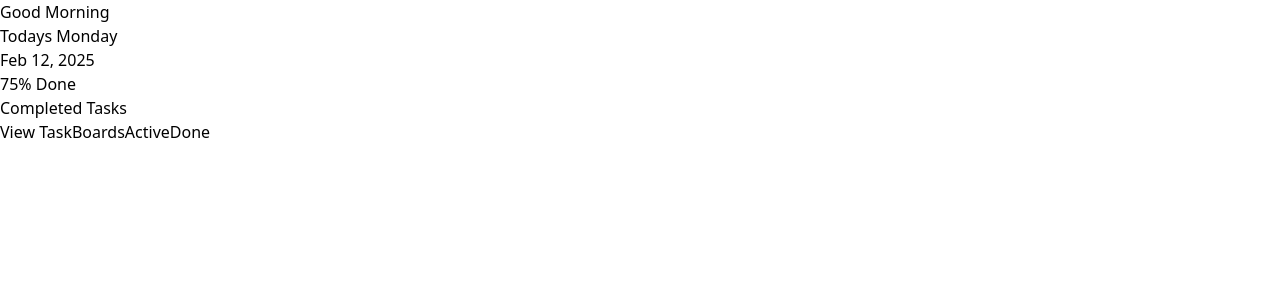
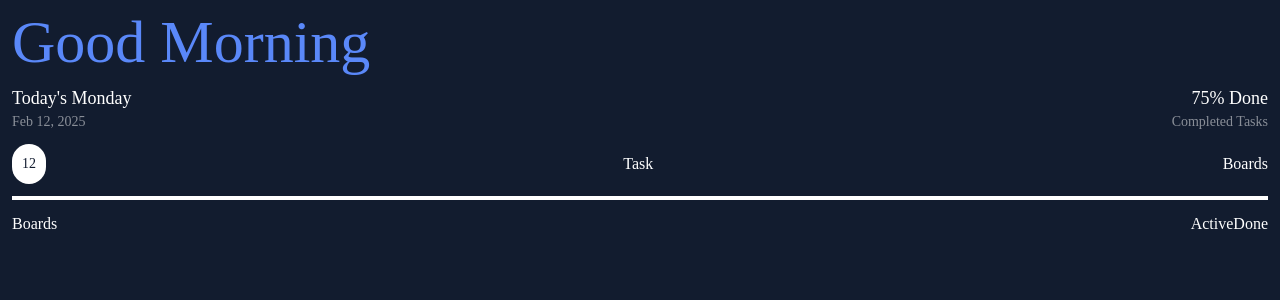
Before and after one commit to OlgaMinaievaWebDev/Mobile-Task-Manager, a React (Vite) app: page / in a window 1280 px wide. Shown: the top 300 px of the page. Built offline with nearby package versions, Linux system fonts and the light colour scheme.

Commit message:
style Main component

```diff
--- a/src/App.jsx
+++ b/src/App.jsx
@@ -3,9 +3,9 @@ import Main from "./pages/Main";
 
 function App() {
   return (
-    <div>
+    <>
       <Main />
-    </div>
+    </>
   );
 }
 
--- a/src/index.css
+++ b/src/index.css
@@ -1,5 +1,16 @@
 @import "tailwindcss";
 
+@import url("https://fonts.googleapis.com/css2?family=Roboto+Mono:ital,wght@0,100..700;1,100..700&display=swap");
+
+* {
+  box-sizing: border-box;
+}
+
 @theme {
+  --font-family: "Roboto Mono";
   --color-black: #121c2f;
+  --color-white: #ffffff;
+  --color-yellow: #fef970;
+  --color-blue: #5a88f9;
+  --color-lightblue: #9decff;
 }
--- a/src/pages/Main.jsx
+++ b/src/pages/Main.jsx
@@ -3,24 +3,33 @@ import { Link, useNavigate } from "react-router-dom";
 function Main() {
   const navigate = useNavigate();
   return (
-    <div className="bg-bg">
-      <div>
-        <h1>Good Morning</h1>
-        <div>
-          <p>Todays Monday</p>
-          <p>Feb 12, 2025</p>
+    <div className="bg-black font-family text-white w-full h-screen">
+      <div className="flex flex-col p-3 gap-3">
+        <h1 className="text-6xl text-blue ">Good Morning</h1>
+        <div className="flex justify-between">
+          <div>
+            <p className="text-lg">Today's Monday</p>
+            <p className="text-sm opacity-50">Feb 12, 2025</p>
+          </div>
+          <div>
+            <p className="text-lg text-right">75% Done</p>
+            <p className="text-sm opacity-50">Completed Tasks</p>
+          </div>
         </div>
-        <div>
-          <p>75% Done</p>
-          <p>Completed Tasks</p>
+        <div className="flex justify-between">
+          <button className="text-black bg-white hover:bg-blue-800 focus:ring-3 focus:outline-none focus:ring-blue-300 rounded-full text-sm p-2.5 text-center inline-flex items-center me-2 dark:bg-blue-600 dark:hover:bg-blue-700 dark:focus:ring-blue-800">
+            12
+          </button>
+          <button onClick={() => navigate("/task/1")}>Task</button>
+          <button onClick={() => navigate("/boards")}>Boards</button>
         </div>
-        <div>
-          <button onClick={() => navigate("/task/1")}>View Task</button>
-
-          <button onClick={() => navigate("/boards")}>Boards</button>
-
-          <button>Active</button>
-          <button>Done</button>
+        <div className="h-1 bg-white w-full"></div>
+        <div className="flex justify-between">
+          <button>Boards</button>
+          <div>
+            <button>Active</button>
+            <button>Done</button>
+          </div>
         </div>
       </div>
     </div>
```
